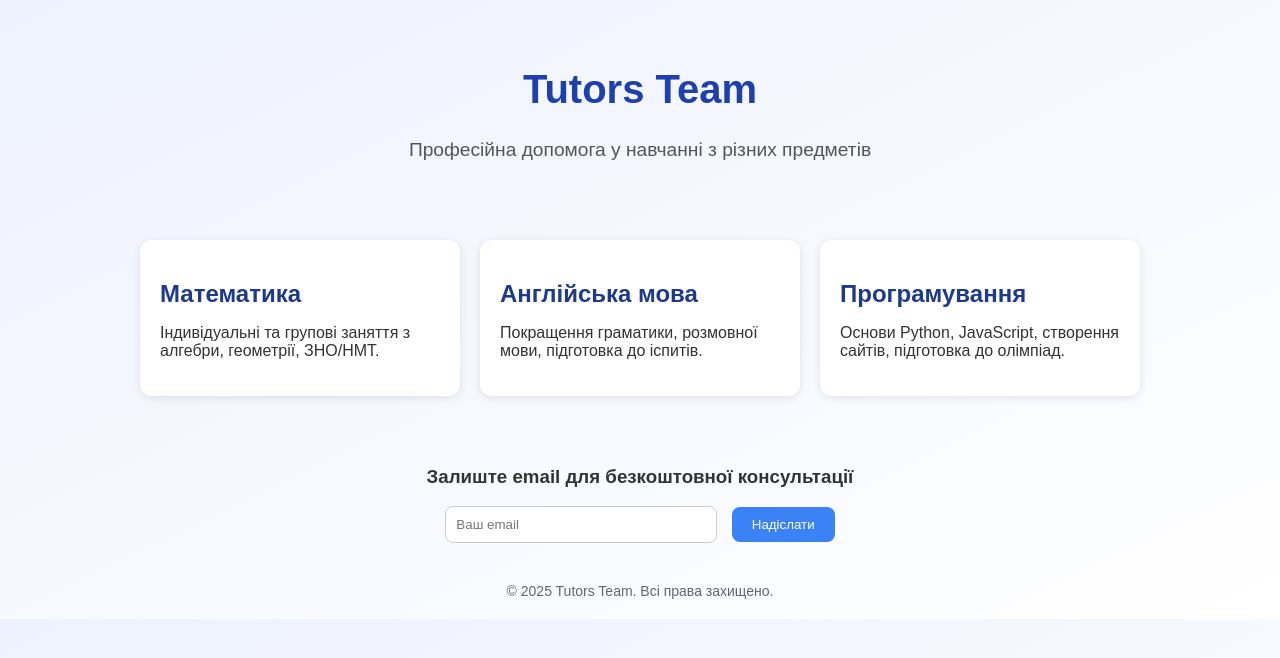
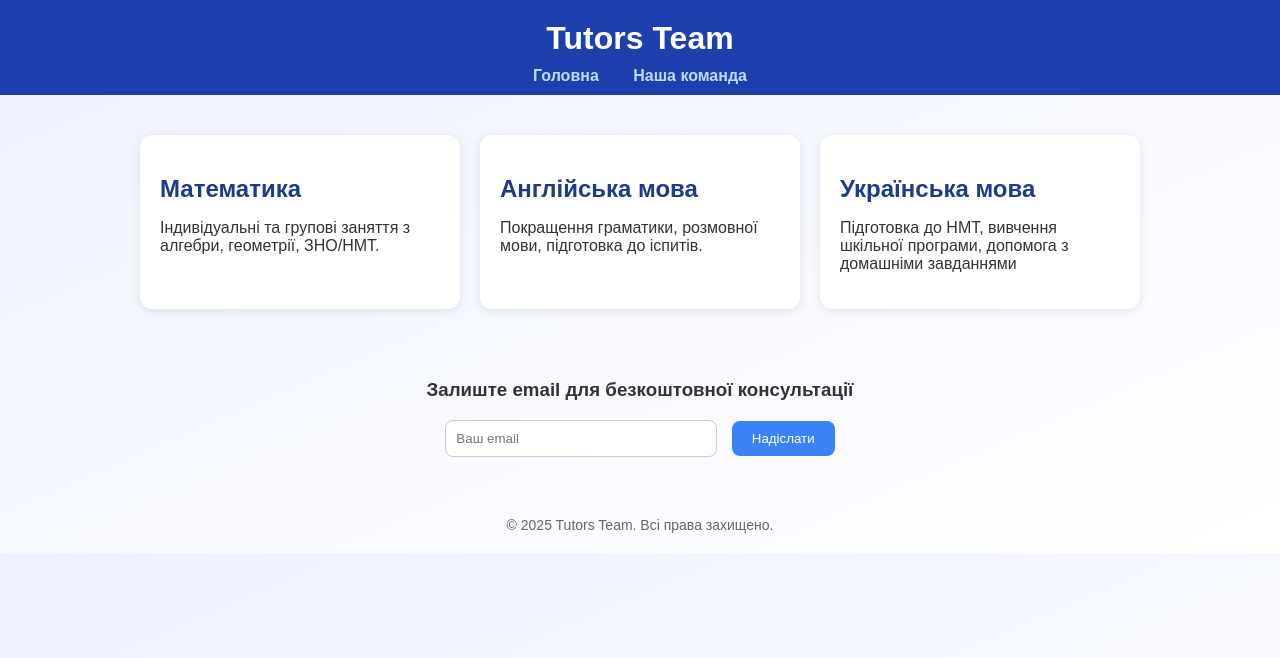
Before and after one commit to dianagls1/tutors-team, a plain HTML site: page index.html in a window 1280 px wide. Drawn offline with Linux system fonts and the light colour scheme.

Commit message:
Add files via upload

```diff
--- a/index.html
+++ b/index.html
@@ -2,7 +2,7 @@
 <html lang="uk">
 <head>
   <meta charset="UTF-8" />
-  <meta name="viewport" content="width=device-width, initial-scale=1.0"/>
+  <meta name="viewport" content="width=device-width, initial-scale=1" />
   <title>Tutors Team</title>
   <style>
     body {
@@ -13,15 +13,30 @@
     }
     header {
       text-align: center;
-      padding: 40px 20px;
+      padding: 20px 20px 10px;
+      background: #1e40af;
+      color: white;
+      position: sticky;
+      top: 0;
+      z-index: 100;
     }
     header h1 {
-      font-size: 2.5rem;
-      color: #1e40af;
+      margin: 0;
+      font-size: 2rem;
     }
-    header p {
-      font-size: 1.2rem;
-      color: #555;
+    nav {
+      margin-top: 10px;
+    }
+    nav a {
+      color: #bfdbfe;
+      text-decoration: none;
+      margin: 0 15px;
+      font-weight: bold;
+      font-size: 1rem;
+      transition: color 0.3s ease;
+    }
+    nav a:hover {
+      color: white;
     }
     .cards {
       display: grid;
@@ -29,7 +44,7 @@
       grid-template-columns: repeat(auto-fit, minmax(280px, 1fr));
       padding: 20px;
       max-width: 1000px;
-      margin: 0 auto;
+      margin: 20px auto 0;
     }
     .card {
       background: white;
@@ -43,7 +58,7 @@
     }
     .subscribe {
       text-align: center;
-      margin-top: 50px;
+      margin: 50px 20px 60px;
     }
     .subscribe input {
       padding: 10px;
@@ -72,7 +87,10 @@
 <body>
   <header>
     <h1>Tutors Team</h1>
-    <p>Професійна допомога у навчанні з різних предметів</p>
+    <nav>
+      <a href="index.html">Головна</a>
+      <a href="team.html">Наша команда</a>
+    </nav>
   </header>
 
   <div class="cards">
@@ -85,8 +103,8 @@
       <p>Покращення граматики, розмовної мови, підготовка до іспитів.</p>
     </div>
     <div class="card">
-      <h2>Програмування</h2>
-      <p>Основи Python, JavaScript, створення сайтів, підготовка до олімпіад.</p>
+      <h2>Українська мова</h2>
+      <p>Підготовка до НМТ, вивчення шкільної програми, допомога з домашніми завданнями</p>
     </div>
   </div>
 
@@ -102,11 +120,11 @@
 
   <script>
     function submitEmail() {
-      const email = document.getElementById(\"email\").value;
+      const email = document.getElementById("email").value;
       if (email) {
-        alert(\"Дякуємо! Ми зв'яжемося з вами: \" + email);
+        alert("Дякуємо! Ми зв'яжемося з вами: " + email);
       } else {
-        alert(\"Будь ласка, введіть email\");
+        alert("Будь ласка, введіть email");
       }
     }
   </script>
```
